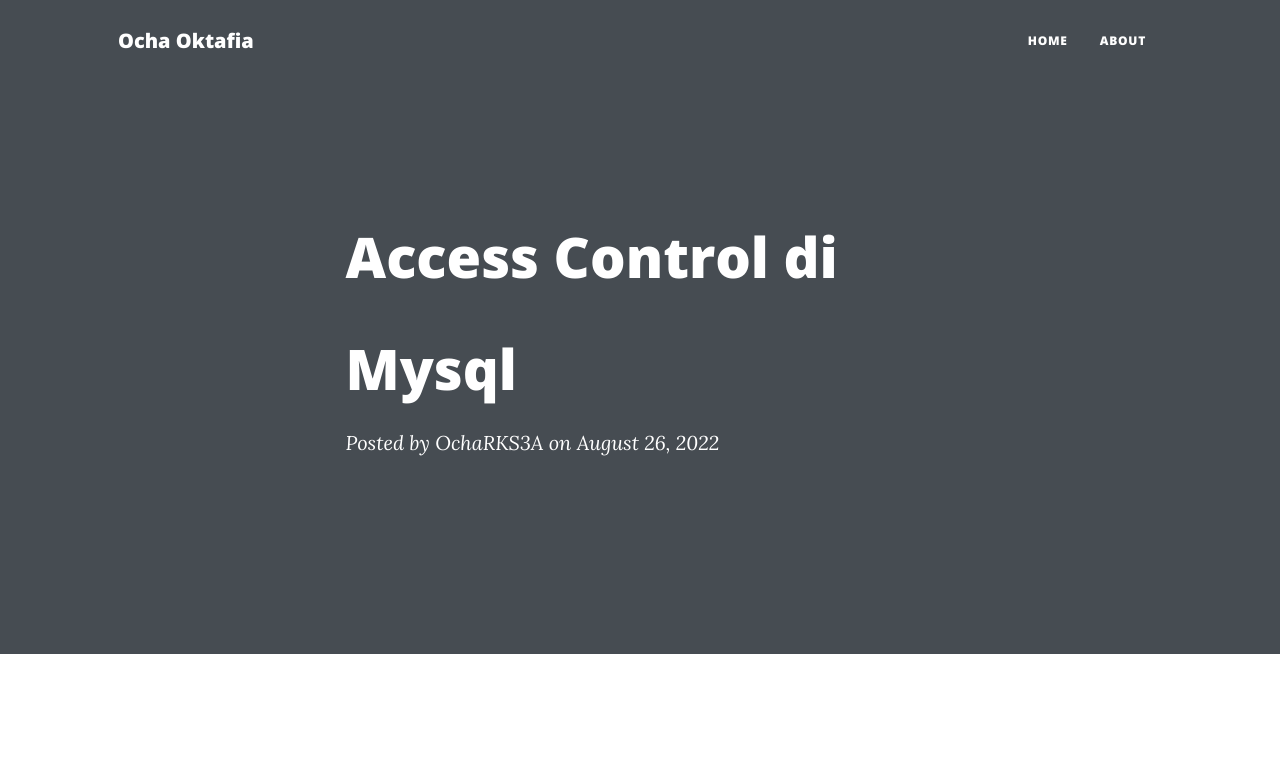
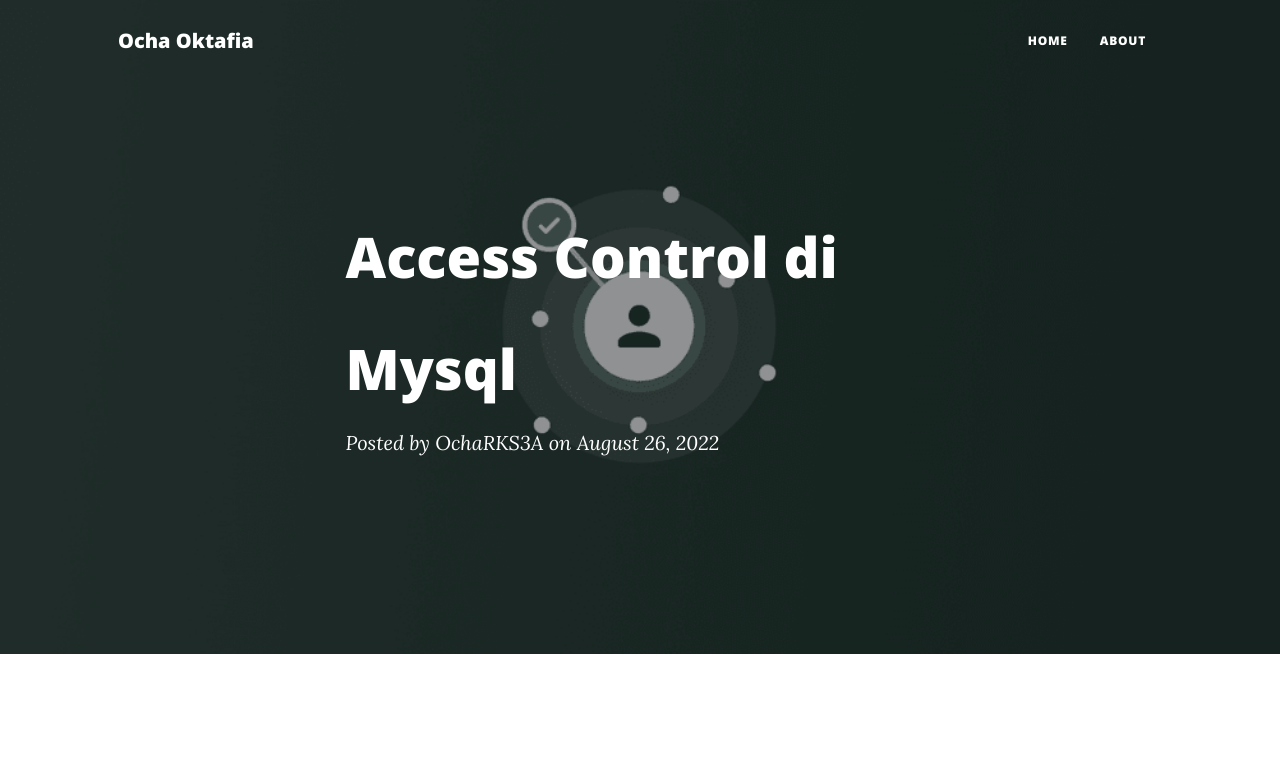
Before and after one commit to oktaaochaa/oktaaochaa.github.io, a plain HTML site: page access_control.html in a window 1280 px wide. Shown: the top 759 px of the page. Drawn offline with nearby package versions, Linux system fonts and the light colour scheme.

Commit message:
Update access_control.html

```diff
--- a/access_control.html
+++ b/access_control.html
@@ -33,7 +33,7 @@
             </div>
         </nav>
         <!-- Page Header-->
-        <header class="masthead" style="background-image: url('../ochaoktafia/assets/img/access.control.png')">
+        <header class="masthead" style="background-image: url('assets/img/access.control.png')">
             <div class="container position-relative px-4 px-lg-5">
                 <div class="row gx-4 gx-lg-5 justify-content-center">
                     <div class="col-md-10 col-lg-8 col-xl-7">
```
